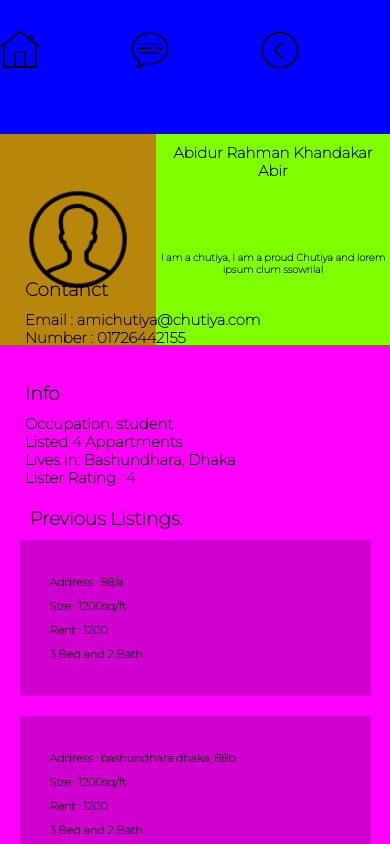
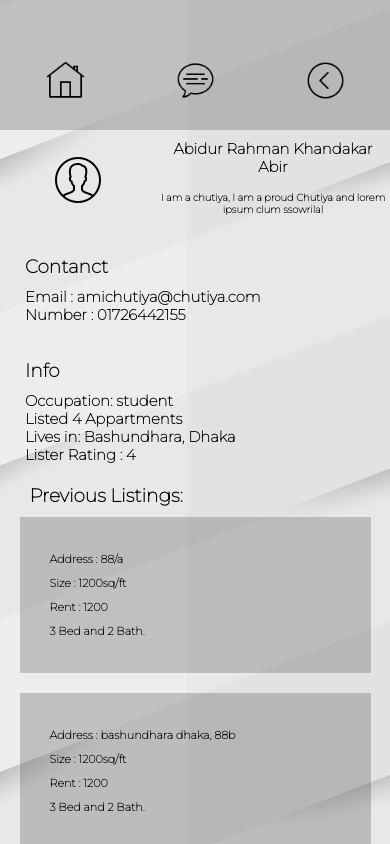
Before and after one commit to maruf22-dev/icarus-frontend, a Next.js app: page /visit/1 in a window 390 px wide. Built offline with nearby package versions, Linux system fonts and the light colour scheme; a web font is replaced by a local one.

Commit message:
fixed some shit

```diff
--- a/styles/visit.module.css
+++ b/styles/visit.module.css
@@ -3,7 +3,7 @@
     top: 0;
     left: 0;
     height: 100vh;
-    width: 100vw;
+    width: 100%;
     display: block;
     font-family: "Montserrat", sans-serif;
     background-image: url("../public/ChatBG.jpg");
@@ -13,45 +13,39 @@
 .top_bar {
     height: 25vh;
     /* max-height: 25vh; */
-    max-height: fit-content;
     min-height: 25vh;
-    width: 100vw;
+    width: 100%;
     display: grid;
     grid-template-columns: 4fr 6fr;
-    background-color: blueviolet;
 }
 
 .top_bar_left {
     height: 25vh;
     /* max-height: 25vh; */
-    max-height: fit-content;
     min-height: 25vh;
     width: 100%;
     display: grid;
     grid-template-columns: 4fr 6fr;
-    background-color: green;
 }
 
 .profile_image_container {
     height: 100%;
-    max-height: 100%;
     min-height: 100%;
     width: 100%;
-    display: grid;
-    place-items: center;
-    background-color: darkgoldenrod;
+    display: flex;
+    align-items: center;
+    justify-content: center;
 }
 
 .profile_image_container img {
     height: 50%;
-    max-height: 100%;
-    max-width: 80%;
+    aspect-ratio: 1;
     border-radius: 50%;
+
 }
 
 .profile_card {
     height: 100%;
-    max-height: 100%;
     min-height: 100%;
     display: grid;
     grid-template-columns: 1fr;
@@ -60,7 +54,6 @@
 
 .profile_card .top_name_container {
     height: 100%;
-    max-height: 100%;
     max-width: 100%;
     font-weight: bolder;
     text-align: center;
@@ -72,7 +65,7 @@
     font-weight: bolder;
     text-align: center;
     font-size: calc(0.8vh + 0.8vw);
-    max-height: 100%;
+    height: 100%;
 }
 
 .profile_card p {
@@ -94,9 +87,12 @@
     width: 100%;
     max-height: 100%;
     max-width: 100%;
+    display: flex;
+    justify-content: center;
+    align-items: center;
 }
 
-.top_bar_right img {
+.top_bar_right>div>img {
 
     margin-top: 30px;
     cursor: pointer;
@@ -120,7 +116,6 @@
     height: 75%;
     display: grid;
     grid-template-columns: 4fr 6fr;
-    background-color: fuchsia;
 }
 
 .left {
@@ -214,6 +209,7 @@
     margin-bottom: 20px;
     font-size: calc(0.9vh + 0.9vw);
 }
+
 .listing p {
     line-height: 1.5rem;
 }
@@ -225,25 +221,24 @@
 
     .top_bar {
         grid-template-columns: 1fr;
-        min-height: 30vh;
-        background-color: brown;
+        height: auto;
     }
 
     .top_bar_left {
+        height: unset;
+        order: 2;
+        min-height: max-content;
 
-        order: 2;
-        background-color: chartreuse;
-        min-height: 15vh;
     }
 
     .top_bar_right {
+        height: unset;
         order: 1;
-        background-color: blue;
+        min-height: max-content;
+        background-color: #00000030;
     }
 
-    .profile_card {
-
-    }
+    .profile_card {}
 
     .top_bio_container {
         /* height: fit-content; */
@@ -251,11 +246,13 @@
     }
 
     .main {
-        grid-template-columns: 1fr;
+        display: flex;
+        flex-direction: column;
     }
 
     .contact {
-        margin-bottom: 0px;
+        height: max-content;
+        min-height: max-content;
     }
 
     .contact::before {
@@ -263,19 +260,17 @@
     }
 
     .info {
-        height: fit-content;
-        min-height: fit-content;
+        height: max-content;
+        min-height: max-content;
     }
 
     .left {
-        height: fit-content;
+        height: max-content;
+
     }
 
     .right {
-        height: fit-content;
-        min-height: fit-content;
-        max-height: fit-content;
-        overflow: unset;
+        height: max-content;
     }
 
     .listing_name_container {
```
